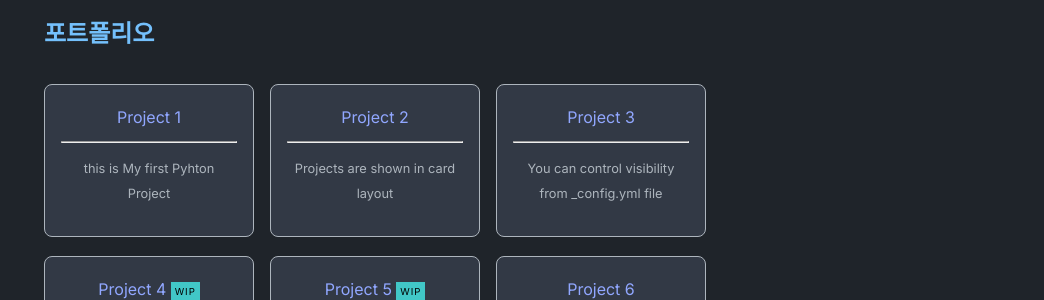
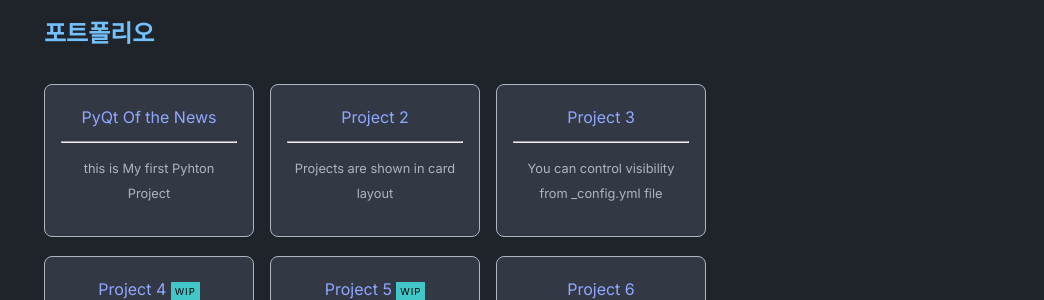
Before and after one commit to qodchgfl130/qodchgfl130.github.com, a Jekyll site: the page built from index.md, in a window 1280 px wide. Shown: the part 323-623 px from the top of the page, without its empty margins (236-1280 px from the left). Built offline with Jekyll 4.4.1, drawn with Linux system fonts in a browser that asks for light colours.

Commit message:
Update home.yml

```diff
--- a/_data/home.yml
+++ b/_data/home.yml
@@ -9,7 +9,7 @@ navbar_entries:
     url: https://github.com/qodchgfl130
 
 project_entries:
-  - title: Project 1
+  - title: PyQt Of the News
     url: news
     desc: this is My first Pyhton Project
 
```
